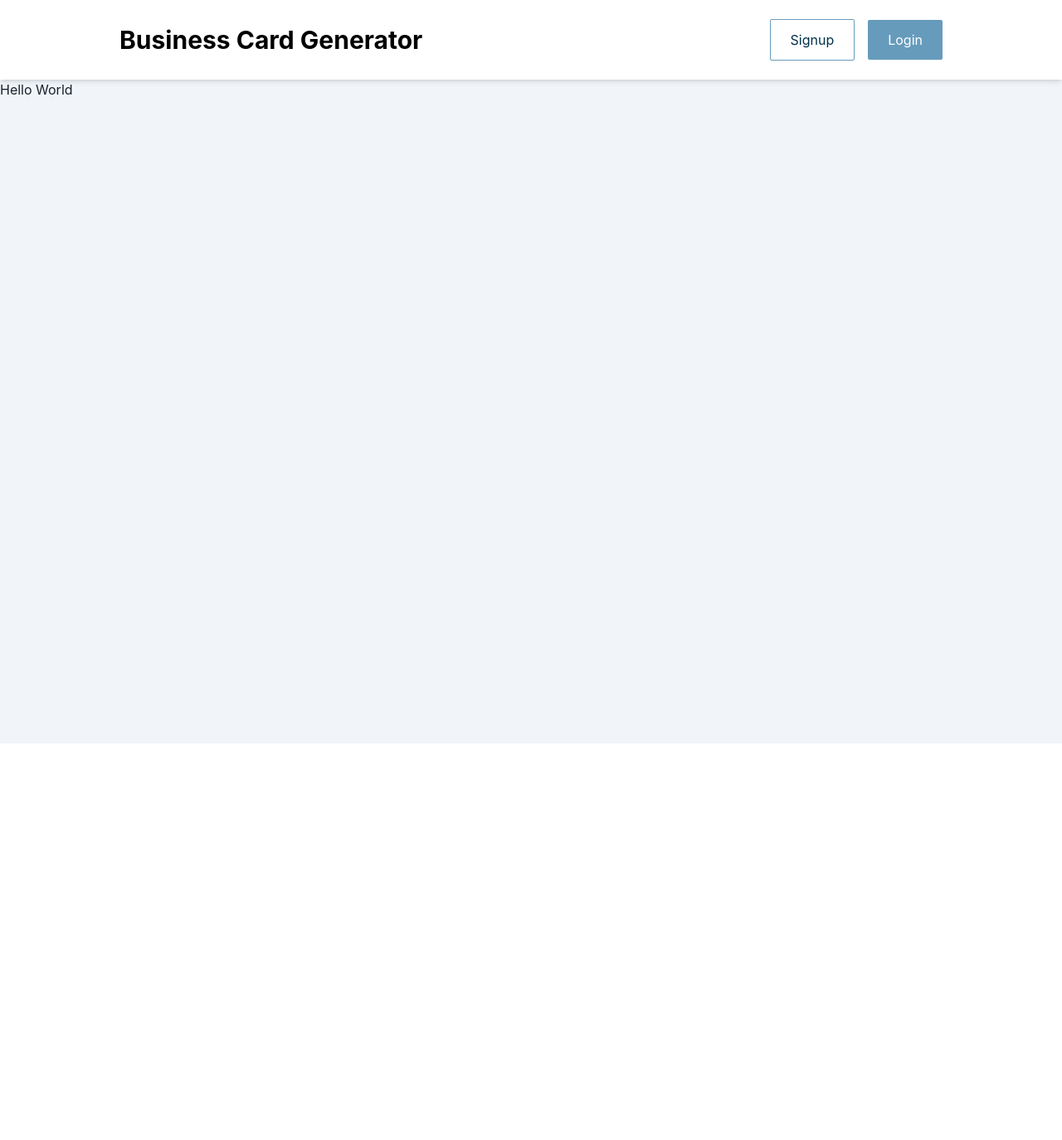
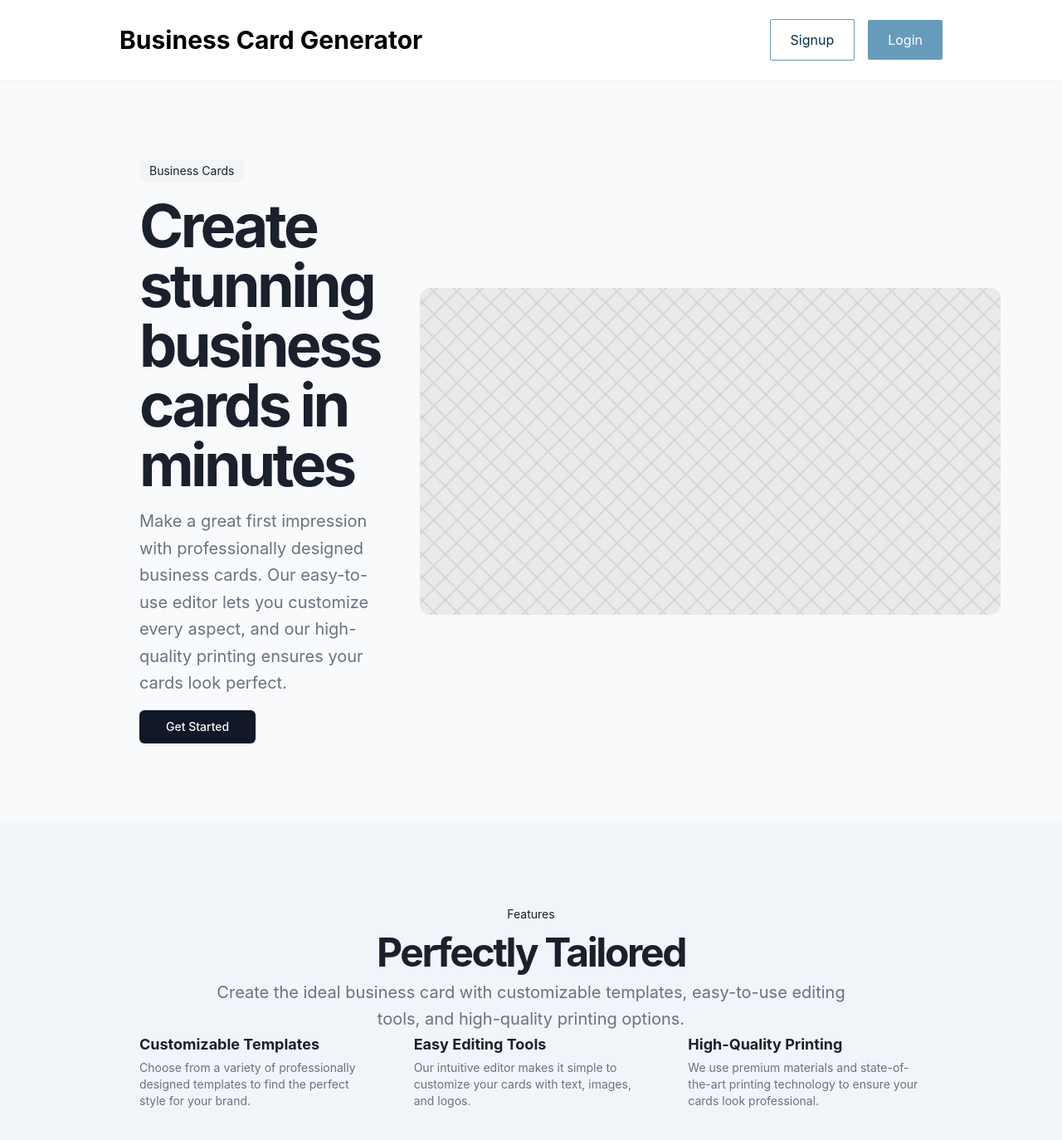
Before and after one commit to abdKelanii/business-card-generator, a Next.js app: page / in a window 1280 px wide. Shown: the top 1374 px of the page at 83% size. Before the commit the page ends 896 px from the top, so only its background shows below. Built offline with nearby package versions, Linux system fonts and the light colour scheme.

Commit message:
Add landing page

```diff
--- /dev/null
+++ b/components/landing-page.tsx
@@ -0,0 +1,160 @@
+import Link from "next/link";
+
+const LandingPage = () => {
+  return (
+    <div>
+      <div className="bg-gray-50/90 py-12 lg:py-24 px-36 ">
+        <div className="container px-4 md:px-6">
+          <div className="grid items-center gap-6 lg:grid-cols-[1fr_500px] lg:gap-12 xl:grid-cols-[1fr_700px]">
+            <div className="space-y-4">
+              <div className="inline-block rounded-lg bg-gray-100 px-3 py-1 text-sm dark:bg-gray-800">
+                Business Cards
+              </div>
+              <h1 className="text-4xl font-bold tracking-tighter sm:text-5xl md:text-6xl lg:text-7xl">
+                Create stunning business cards in minutes
+              </h1>
+              <p className="max-w-[700px] text-gray-500 md:text-xl/relaxed lg:text-base/relaxed xl:text-xl/relaxed dark:text-gray-400">
+                Make a great first impression with professionally designed
+                business cards. Our easy-to-use editor lets you customize every
+                aspect, and our high-quality printing ensures your cards look
+                perfect.
+              </p>
+              <div className="flex gap-4">
+                <Link
+                  className="inline-flex h-10 items-center justify-center rounded-md bg-gray-900 px-8 text-sm font-medium text-gray-50 shadow transition-colors hover:bg-gray-900/90 focus-visible:outline-none focus-visible:ring-1 focus-visible:ring-gray-950 disabled:pointer-events-none disabled:opacity-50 dark:bg-gray-50 dark:text-gray-900 dark:hover:bg-gray-50/90 dark:focus-visible:ring-gray-300"
+                  href="#"
+                >
+                  Get Started
+                </Link>
+              </div>
+            </div>
+            <img
+              alt="Screenshot"
+              className="mx-auto aspect-video overflow-hidden rounded-xl object-cover object-center sm:w-full lg:order-last"
+              height="394"
+              src="/placeholder.svg"
+              width="700"
+            />
+          </div>
+        </div>
+      </div>
+      <section className="grid items-start w-full gap-12 py-28 lg:py-24 px-36 bg-slate-100">
+        <div className="container px-4 md:px-6">
+          <div className="flex flex-col items-center justify-center space-y-4 text-center">
+            <div className="space-y-2">
+              <div className="inline-block rounded-lg bg-gray-100 px-3 py-1 text-sm dark:bg-gray-800">
+                Features
+              </div>
+              <h2 className="text-3xl font-bold tracking-tighter sm:text-5xl">
+                Perfectly Tailored
+              </h2>
+              <p className="max-w-[800px] text-gray-500 md:text-xl/relaxed lg:text-base/relaxed xl:text-xl/relaxed dark:text-gray-400">
+                Create the ideal business card with customizable templates,
+                easy-to-use editing tools, and high-quality printing options.
+              </p>
+            </div>
+          </div>
+          <div className="mx-auto grid max-w-sm items-start gap-8 sm:max-w-4xl sm:grid-cols-2 md:gap-12 lg:max-w-5xl lg:grid-cols-3">
+            <div className="grid gap-1">
+              <h3 className="text-lg font-bold">Customizable Templates</h3>
+              <p className="text-sm text-gray-500 dark:text-gray-400">
+                Choose from a variety of professionally designed templates to
+                find the perfect style for your brand.
+              </p>
+            </div>
+            <div className="grid gap-1">
+              <h3 className="text-lg font-bold">Easy Editing Tools</h3>
+              <p className="text-sm text-gray-500 dark:text-gray-400">
+                Our intuitive editor makes it simple to customize your cards
+                with text, images, and logos.
+              </p>
+            </div>
+            <div className="grid gap-1">
+              <h3 className="text-lg font-bold">High-Quality Printing</h3>
+              <p className="text-sm text-gray-500 dark:text-gray-400">
+                We use premium materials and state-of-the-art printing
+                technology to ensure your cards look professional.
+              </p>
+            </div>
+          </div>
+        </div>
+      </section>
+      <section className="bg-gray-900 py-12 lg:py-24 px-36">
+        <div className="container px-4 md:px-6">
+          <div className="grid gap-4 md:gap-8">
+            <div className="flex items-start gap-4">
+              <img
+                alt="Avatar"
+                className="rounded-full overflow-hidden ring-2 ring-gray-900 w-12 h-12 object-cover object-center"
+                height="64"
+                src="/placeholder.svg"
+                style={{
+                  aspectRatio: "64/64",
+                  objectFit: "cover",
+                }}
+                width="64"
+              />
+              <p className="text-gray-100 md:text-xl/relaxed lg:text-base/relaxed dark:text-gray-400">
+                "Lorem ipsum dolor sit amet, consectetur adipiscing elit. Sed do
+                eiusmod tempor incididunt ut labore et dolore magna aliqua. Ut
+                enim ad minim veniam, quis nostrud exercitation ullamco laboris
+                nisi ut aliquip ex ea commodo consequat."
+                <br />
+                <strong className="font-medium not-italic text-gray-100 dark:text-gray-400">
+                  - John Doe
+                </strong>
+              </p>
+            </div>
+            <div className="flex items-start gap-4">
+              <img
+                alt="Avatar"
+                className="rounded-full overflow-hidden ring-2 ring-gray-900 w-12 h-12 object-cover object-center"
+                height="64"
+                src="/placeholder.svg"
+                style={{
+                  aspectRatio: "64/64",
+                  objectFit: "cover",
+                }}
+                width="64"
+              />
+              <p className="text-gray-100 md:text-xl/relaxed lg:text-base/relaxed dark:text-gray-400">
+                "Sed ut perspiciatis unde omnis iste natus error sit voluptatem
+                accusantium doloremque laudantium, totam rem aperiam, eaque ipsa
+                quae ab illo inventore veritatis et quasi architecto beatae
+                vitae dicta sunt explicabo."
+                <br />
+                <strong className="font-medium not-italic text-gray-100 dark:text-gray-400">
+                  - Jane Smith
+                </strong>
+              </p>
+            </div>
+            <div className="flex items-start gap-4">
+              <img
+                alt="Avatar"
+                className="rounded-full overflow-hidden ring-2 ring-gray-900 w-12 h-12 object-cover object-center"
+                height="64"
+                src="/placeholder.svg"
+                style={{
+                  aspectRatio: "64/64",
+                  objectFit: "cover",
+                }}
+                width="64"
+              />
+              <p className="text-gray-100 md:text-xl/relaxed lg:text-base/relaxed dark:text-gray-400">
+                "Lorem ipsum dolor sit amet, consectetur adipiscing elit. Sed do
+                eiusmod tempor incididunt ut labore et dolore magna aliqua. Ut
+                enim ad minim veniam, quis nostrud exercitation ullamco laboris
+                nisi ut aliquip ex ea commodo consequat."
+                <br />
+                <strong className="font-medium not-italic text-gray-100 dark:text-gray-400">
+                  - John Doe
+                </strong>
+              </p>
+            </div>
+          </div>
+        </div>
+      </section>
+    </div>
+  );
+};
+export default LandingPage;
--- a/components/layout/layout.tsx
+++ b/components/layout/layout.tsx
@@ -4,7 +4,7 @@
 
 const Layout = ({ children }: { children: React.ReactNode }) => {
   return (
-    <div className=" bg-slate-100">
+    <div className=" ">
       <Header />
       <main>{children}</main>
       <Footer />
--- a/pages/index.tsx
+++ b/pages/index.tsx
@@ -1,3 +1,9 @@
+import LandingPage from "@/components/landing-page";
+
 export default function Home() {
-  return <div className="h-screen">Hello World</div>;
+  return (
+    <div className="h-screen ">
+      <LandingPage />
+    </div>
+  );
 }
--- a/pages/signup/index.tsx
+++ b/pages/signup/index.tsx
@@ -9,12 +9,13 @@
 import Link from "next/link";
 
 const Signup = () => {
-  const [userData, setUserData] = useState({
+  const initialUserData = {
     name: "",
     email: "",
     password: "",
     r_password: "",
-  });
+  };
+  const [userData, setUserData] = useState(initialUserData);
 
   const handleChange = (fieldName: string, value: any) => {
     setUserData({
@@ -37,6 +38,7 @@
         const { email, password } = userData;
         await createUserWithEmailAndPassword(auth, email, password);
         toast.success("User created successfully!");
+        setUserData(initialUserData);
       } catch (error: any) {
         console.error("Error signing up:", error.message);
         toast.error(error.message);
```
Also changed, not shown: public/placeholder.svg (added).
